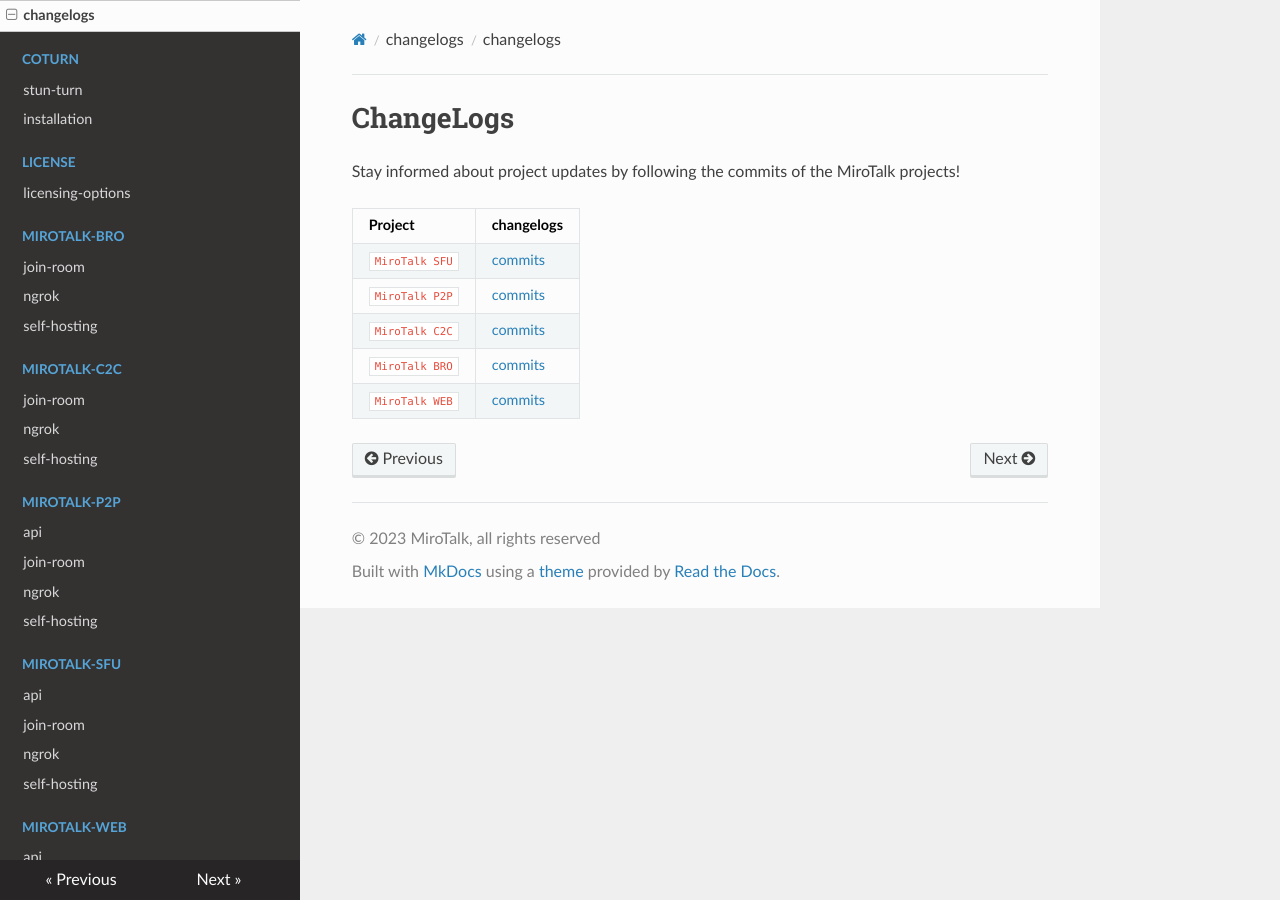
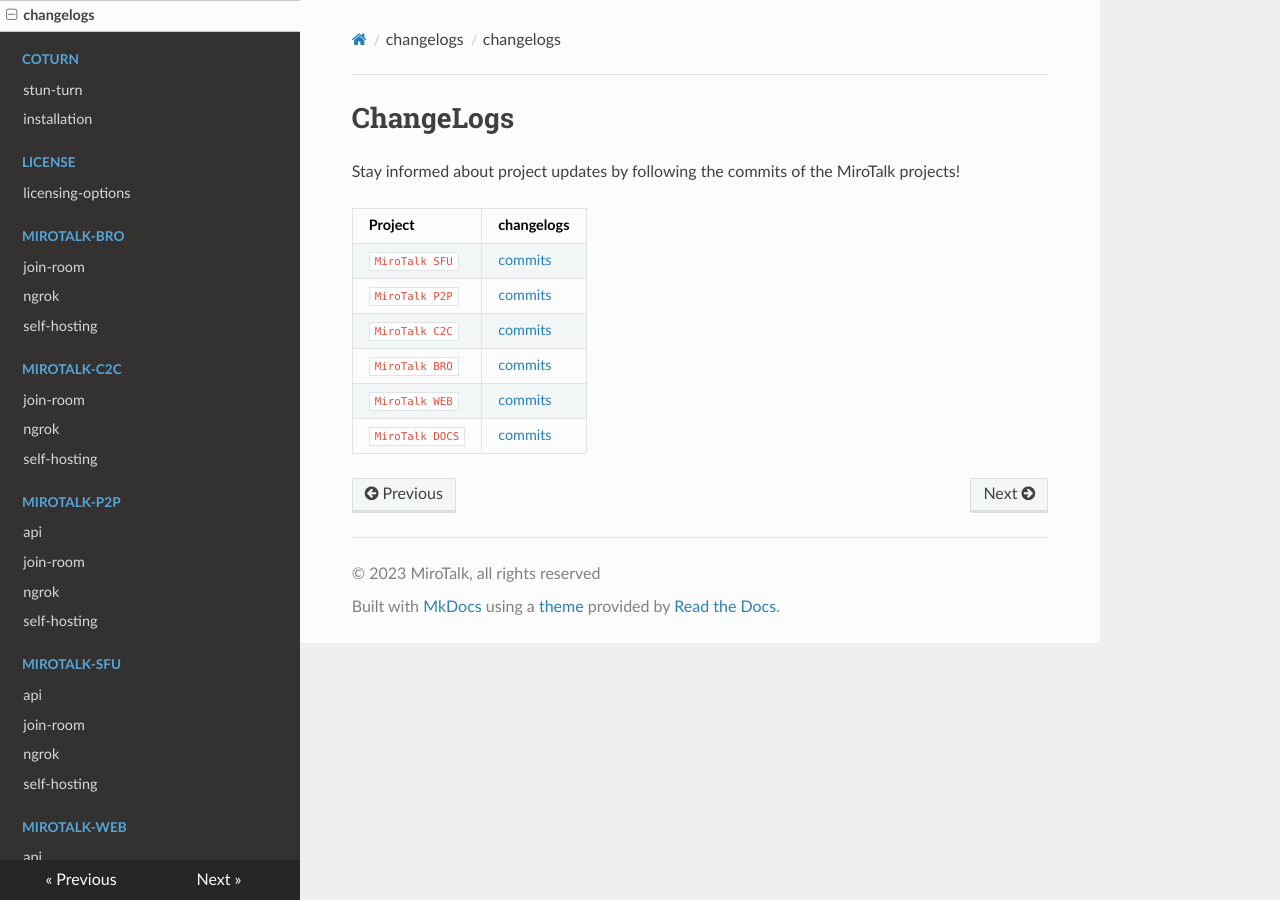
Before and after one commit to miroslavpejic85/mirotalk-docs, an MkDocs documentation site: the page built from docs/changelogs/changelogs.md, in a window 1280 px wide. Built offline with MkDocs 1.6.1, drawn with Linux system fonts in a browser that asks for light colours; nearby versions of some CDN libraries.

Commit message:
[mirotalkdocs] - update docs

```diff
--- a/docs/changelogs/changelogs.md
+++ b/docs/changelogs/changelogs.md
@@ -2,10 +2,11 @@
 
 Stay informed about project updates by following the commits of the MiroTalk projects!
 
-| Project      | changelogs                                                                  |
-| ------------ | --------------------------------------------------------------------------- |
-| `MiroTalk SFU` | [commits](https://github.com/miroslavpejic85/mirotalksfu/commits/main)      |
-| `MiroTalk P2P` | [commits](https://github.com/miroslavpejic85/mirotalk/commits/master)         |
-| `MiroTalk C2C` | [commits](https://github.com/miroslavpejic85/mirotalkc2c/commits/main)      |
-| `MiroTalk BRO` | [commits](https://github.com/miroslavpejic85/mirotalkbro/commits/main)      |
-| `MiroTalk WEB` | [commits](https://github.com/miroslavpejic85/mirotalkbro/commits/main) |
+| Project         | changelogs                                                               |
+| --------------- | ------------------------------------------------------------------------ |
+| `MiroTalk SFU`  | [commits](https://github.com/miroslavpejic85/mirotalksfu/commits/main)   |
+| `MiroTalk P2P`  | [commits](https://github.com/miroslavpejic85/mirotalk/commits/master)    |
+| `MiroTalk C2C`  | [commits](https://github.com/miroslavpejic85/mirotalkc2c/commits/main)   |
+| `MiroTalk BRO`  | [commits](https://github.com/miroslavpejic85/mirotalkbro/commits/main)   |
+| `MiroTalk WEB`  | [commits](https://github.com/miroslavpejic85/mirotalkbro/commits/main)   |
+| `MiroTalk DOCS` | [commits](https://github.com/miroslavpejic85/mirotalk-docs/commits/main) |
```
